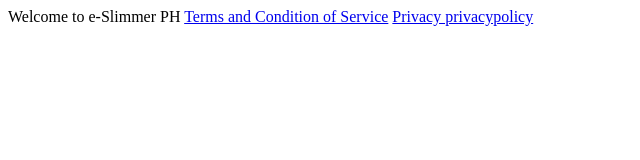
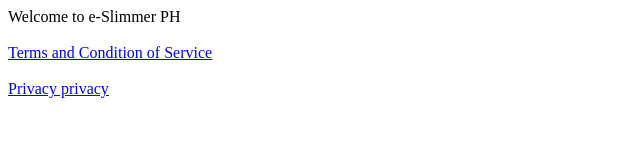
Before and after one commit to eslimmerph/eslimmerph.github.io, a plain HTML site: page index.html in a window 1280 px wide. Shown: the whole page, without its empty margins (0-640 px from the left). Drawn offline with Linux system fonts and the light colour scheme.

Commit message:
fix display

```diff
--- a/index.html
+++ b/index.html
@@ -1,4 +1,7 @@
 Welcome to e-Slimmer PH
-
+<br/>
+<br/>
 <a href="https://eslimmerph.github.io/termsandcondition">Terms and Condition of Service</a>
-<a href="https://eslimmerph.github.io/privacypolicy">Privacy privacypolicy</a>
+<br/>
+<br/>
+<a href="https://eslimmerph.github.io/privacypolicy">Privacy privacy</a>
```
